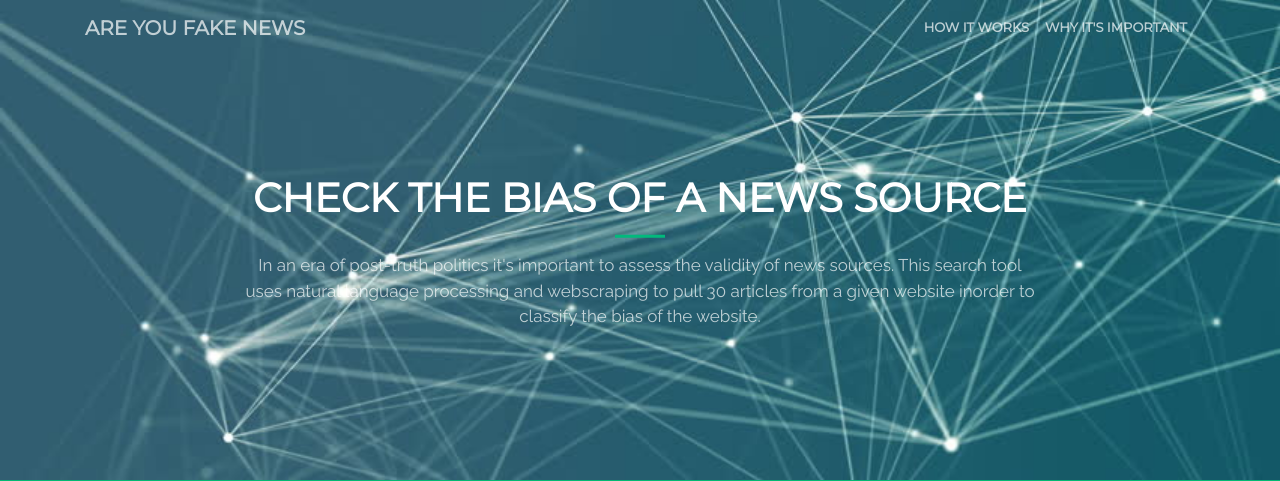
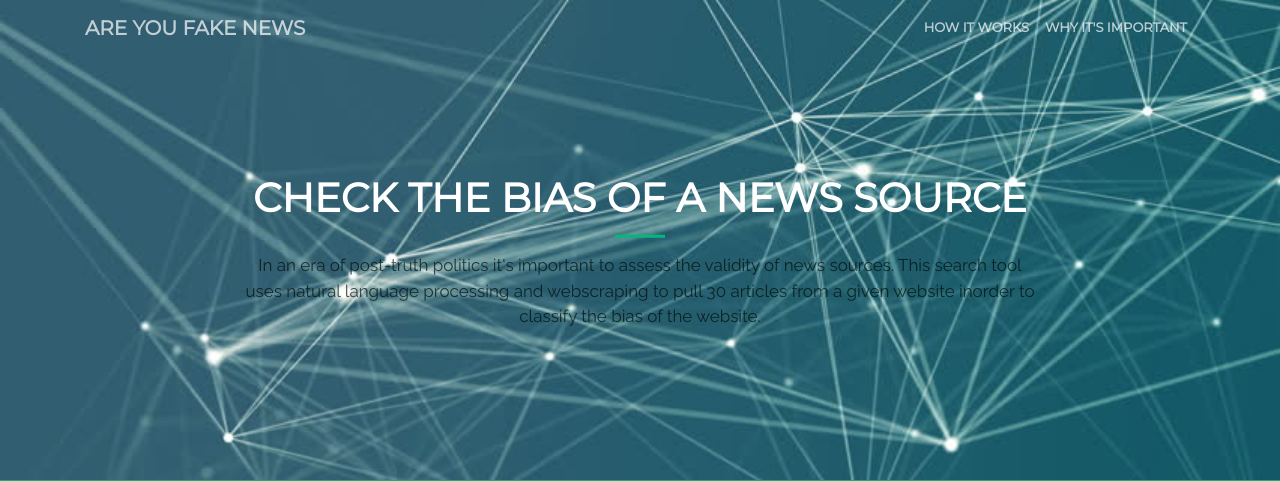
Before and after one commit to N2ITN/are-you-fake-news, a Flask app: template web/templates/submit.html in a window 1280 px wide. Shown: the top 481 px of the page. Run offline with Flask 2, Linux system fonts and the light colour scheme; the template is opened without the code that fills it: values that come from a table or form of the project are taken from there, others are empty; parts of the project's set-up code (start-up, migrations or seed data) failed here and were passed over; some libraries are stand-ins or nearby versions.

Commit message:
dark text
Former-commit-id: 72dd27370a671f4142b1cf004e0dbce3df74ce4d

```diff
--- a/web/static/css/creative.css
+++ b/web/static/css/creative.css
@@ -170,7 +170,7 @@ header.masthead {
       font-size: 16px;
       font-weight: 300;
       margin-bottom: 30px;
-      color: rgba(255, 255, 255, 0.7); }
+      color: rgba(0, 12, 7, 0.7); }
   @media (min-width: 768px) {
     header.masthead {
       height: 60%;
```
